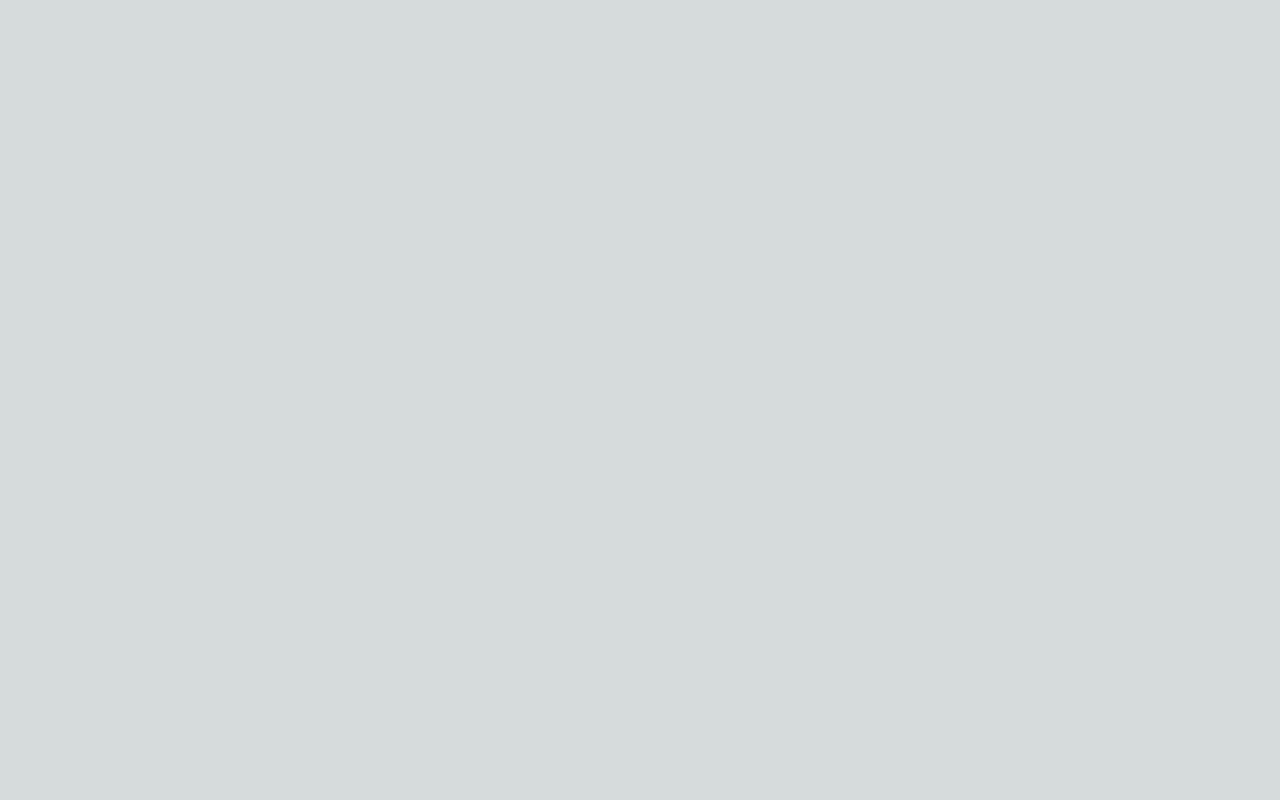
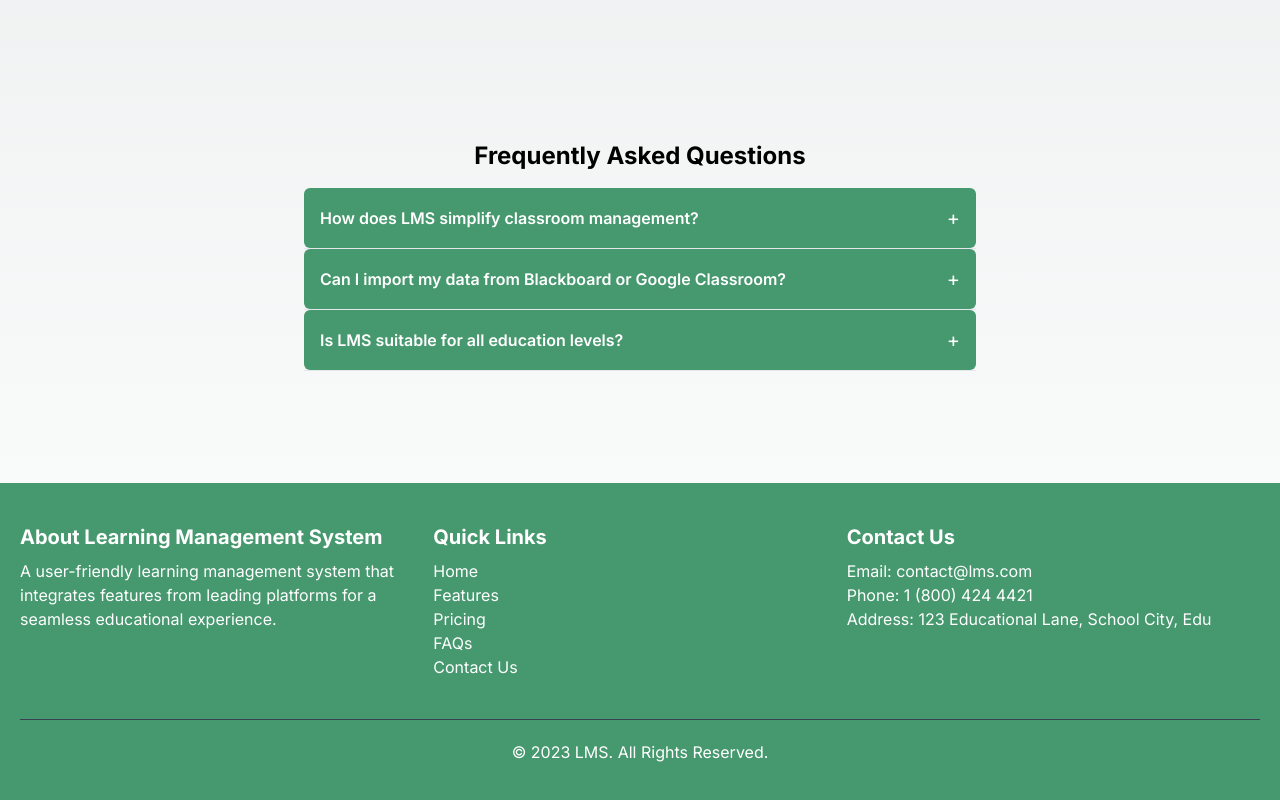
Before and after one commit to thetajwar2003/learning-made-simple-ui, a Next.js app: page / in a window 1280 px wide. Shown: the part 1520-2320 px from the top of the page. Before the commit the page ends 1516 px from the top, so only its background shows below. Built offline with nearby package versions, Linux system fonts and the light colour scheme.

Commit message:
Add FAQSection and Footer components

```diff
--- a/src/app/page.tsx
+++ b/src/app/page.tsx
@@ -1,6 +1,8 @@
 import Header from '@/components/Header';
 import Link from 'next/link';
 import Features from '@/components/HomePage/Features';
+import FAQSection from '@/components/HomePage/Faq';
+import Footer from '@/components/Footer';
 
 export default function Home() {
   return (
@@ -39,10 +41,14 @@ export default function Home() {
             />
           </div>
         </div>
-        <div className='mt-40'>
+        <div className='mt-52'>
           <Features />
         </div>
+        <div className='mt-44'>
+          <FAQSection />
+        </div>
       </main>
+      <Footer />
     </>
   );
 }
--- /dev/null
+++ b/src/components/Footer.tsx
@@ -0,0 +1,67 @@
+import React from 'react';
+
+export default function Footer() {
+  return (
+    <footer className='bg-primary text-white'>
+      <div className='container mx-auto px-5 py-10'>
+        <div className='flex flex-wrap justify-between'>
+          {/* About Section */}
+          <div className='w-full md:w-1/3 mb-6 md:mb-0'>
+            <h5 className='text-xl font-bold mb-2'>
+              About Learning Management System
+            </h5>
+            <p>
+              A user-friendly learning management system that integrates
+              features from leading platforms for a seamless educational
+              experience.
+            </p>
+          </div>
+
+          {/* Quick Links */}
+          <div className='w-full md:w-1/3 mb-6 md:mb-0'>
+            <h5 className='text-xl font-bold mb-2'>Quick Links</h5>
+            <ul>
+              <li>
+                <a href='#' className='hover:text-secondary'>
+                  Home
+                </a>
+              </li>
+              <li>
+                <a href='#' className='hover:text-secondary'>
+                  Features
+                </a>
+              </li>
+              <li>
+                <a href='#' className='hover:text-secondary'>
+                  Pricing
+                </a>
+              </li>
+              <li>
+                <a href='#' className='hover:text-secondary'>
+                  FAQs
+                </a>
+              </li>
+              <li>
+                <a href='#' className='hover:text-secondary'>
+                  Contact Us
+                </a>
+              </li>
+            </ul>
+          </div>
+
+          {/* Contact Information */}
+          <div className='w-full md:w-1/3'>
+            <h5 className='text-xl font-bold mb-2'>Contact Us</h5>
+            <p>Email: contact@lms.com</p>
+            <p>Phone: 1 (800) 424 4421</p>
+            <p>Address: 123 Educational Lane, School City, Edu</p>
+          </div>
+        </div>
+
+        <div className='text-center mt-10 border-t border-gray-700 pt-5'>
+          <p>&copy; {new Date().getFullYear()} LMS. All Rights Reserved.</p>
+        </div>
+      </div>
+    </footer>
+  );
+}
--- /dev/null
+++ b/src/components/HomePage/Faq.tsx
@@ -0,0 +1,68 @@
+'use client';
+import React, { useState } from 'react';
+
+const faqData = [
+  {
+    question: 'How does LMS simplify classroom management?',
+    answer:
+      'Our platform integrates the best features from Blackboard, Google Classroom, and others into a user-friendly interface that makes classroom management more intuitive and less time-consuming.',
+  },
+  {
+    question: 'Can I import my data from Blackboard or Google Classroom?',
+    answer:
+      'Yes, LMS allows for easy data import from other learning management systems. You can seamlessly transition your existing courses, assignments, and student data.',
+  },
+  {
+    question: 'Is LMS suitable for all education levels?',
+    answer:
+      'Absolutely! Our platform is designed to cater to a wide range of educational needs, from K-12 to higher education.',
+  },
+  // Add more FAQs as needed
+];
+
+interface FAQItemProps {
+  question: string;
+  answer: string;
+}
+
+const FAQItem = ({ question, answer }: FAQItemProps) => {
+  const [isOpen, setIsOpen] = useState(false);
+
+  return (
+    <div className='border-b border-gray-200'>
+      <button
+        className='p-4 w-full  text-left flex justify-between items-center bg-primary hover:bg-secondary text-white rounded-md transition duration-300 ease-in-out'
+        onClick={() => setIsOpen(!isOpen)}
+      >
+        <span className='font-semibold'>{question}</span>
+        <span className='text-xl'>{isOpen ? '−' : '+'}</span>
+      </button>
+      <div
+        style={{
+          maxHeight: isOpen ? '200px' : '0',
+          overflow: 'hidden',
+          transition: 'max-height 0.3s ease-in-out',
+        }}
+      >
+        <p className='py-2 px-4 text-white leading-loose m-2'>{answer}</p>
+      </div>
+    </div>
+  );
+};
+
+const FAQSection = () => {
+  return (
+    <div className='container mx-auto p-4'>
+      <h2 className='text-2xl font-bold text-center mb-4'>
+        Frequently Asked Questions
+      </h2>
+      <div className='max-w-2xl mx-auto'>
+        {faqData.map((faq, index) => (
+          <FAQItem key={index} question={faq.question} answer={faq.answer} />
+        ))}
+      </div>
+    </div>
+  );
+};
+
+export default FAQSection;
```
